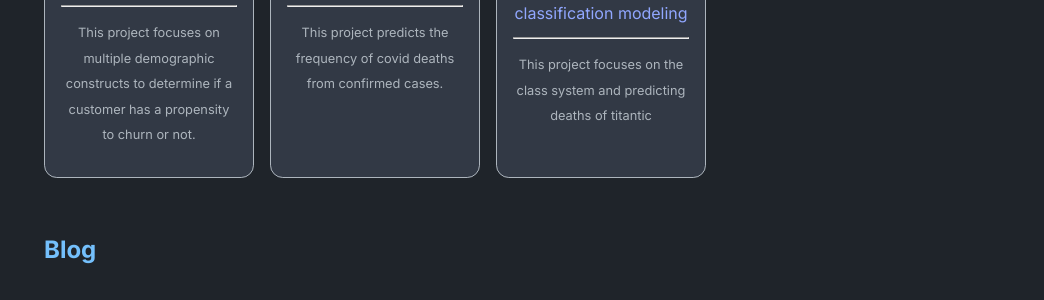
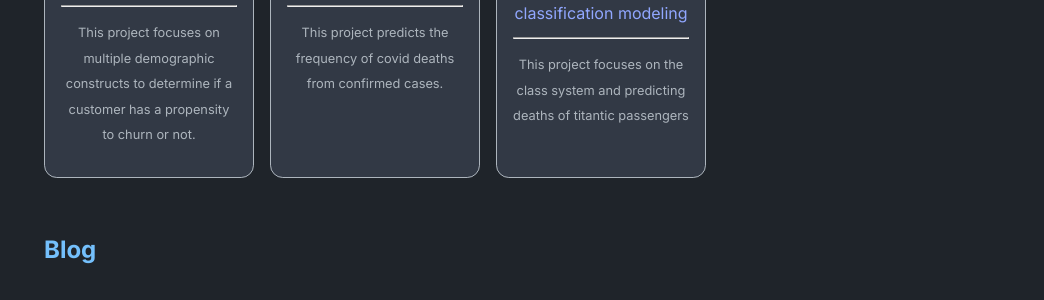
Before and after one commit to stackbit-projects/pleasant-oak-ce82d, a Jekyll site: the page built from index.md, in a window 1280 px wide. Shown: the part 810-1110 px from the top of the page, without its empty margins (236-1280 px from the left). Built offline with Jekyll 4.4.1, drawn with Linux system fonts in a browser that asks for light colours.

Commit message:
home.yml: updated desc in project_entries

```diff
--- a/_data/home.yml
+++ b/_data/home.yml
@@ -34,8 +34,8 @@ project_entries:
     url: >-
       https://github.com/Josef9154/Portfolio-Examples/blob/main/Project%207-%20Predicting%20Titanic%20deaths%20by%20class%20systems.ipynb
     desc: >-
-      This project focuses on the class system and predicting deaths of
-      titantic
+      This project focuses on the class system and predicting deaths of titantic
+      passengers
 old_project_entries:
   - title: Soopr
     url: 'https://www.soopr.co'
```
